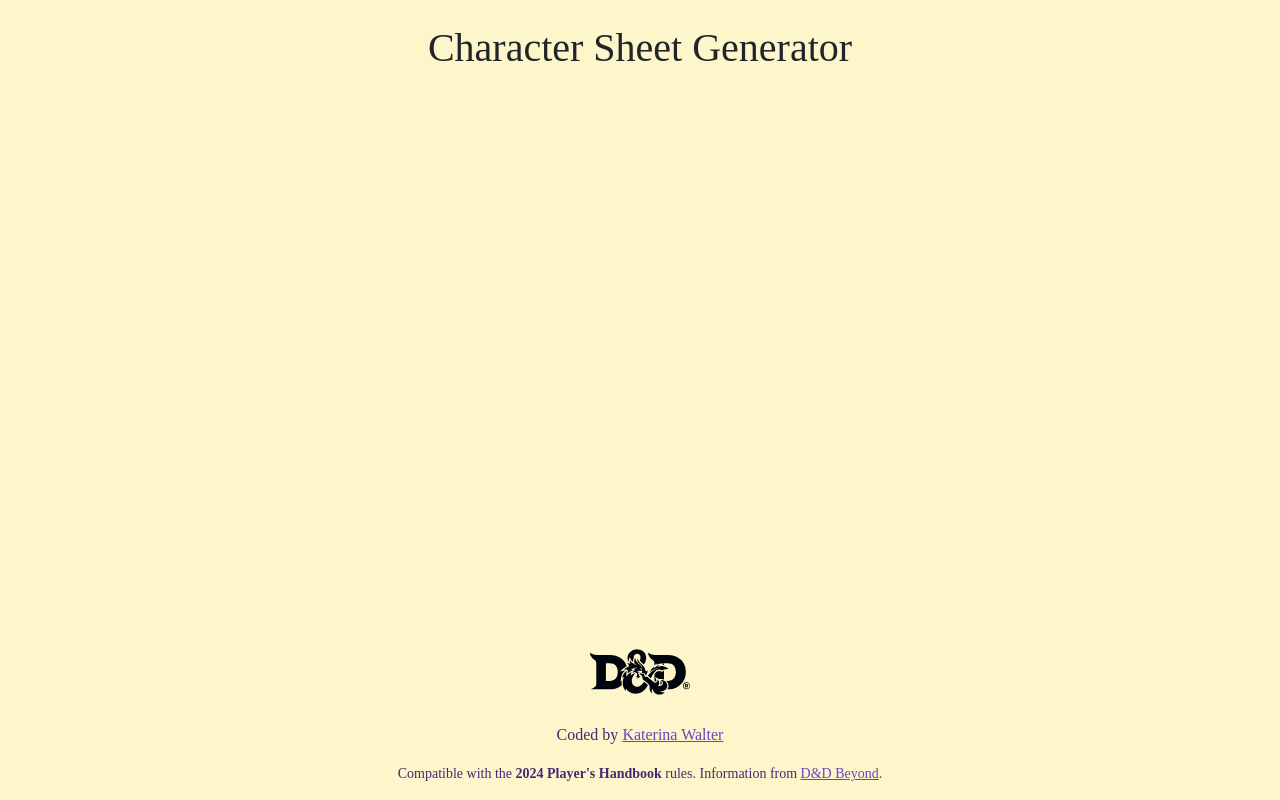
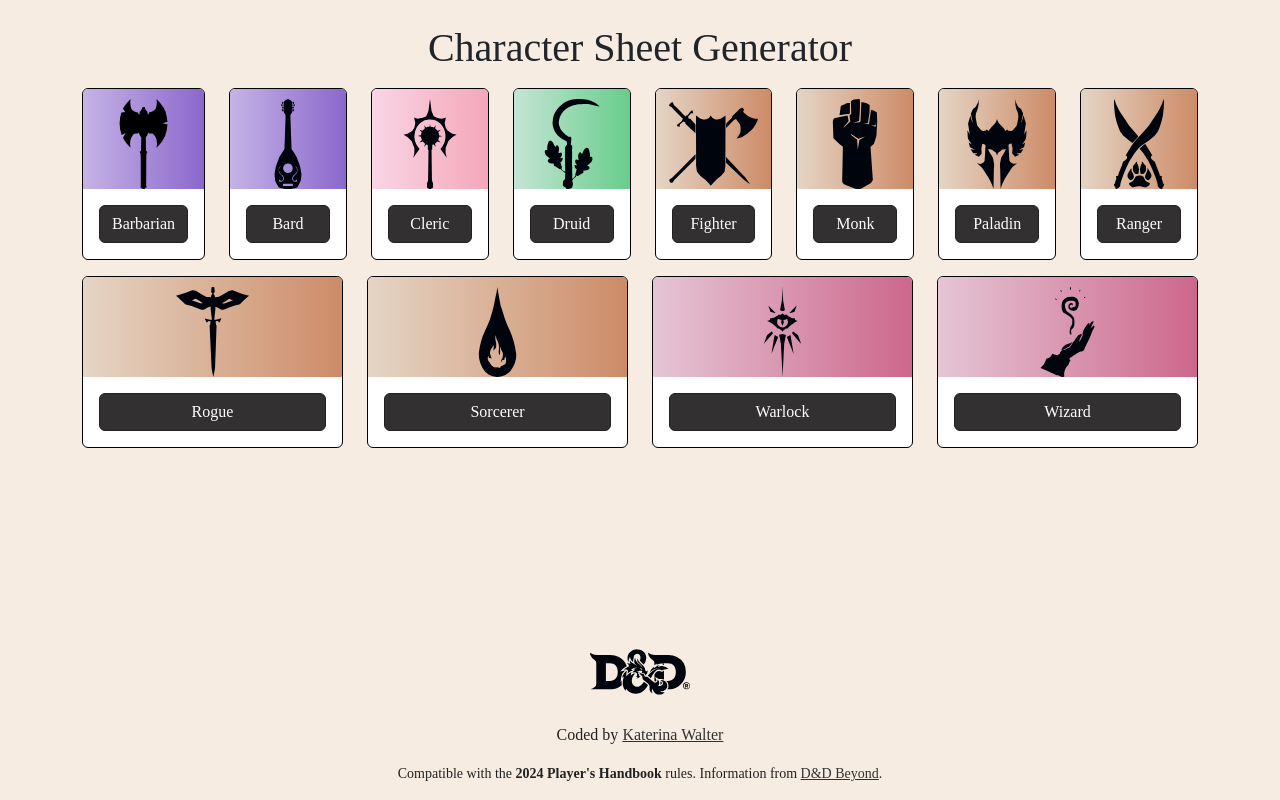
Before and after one commit to KaterinaWalter/character-sheet-app, a React (Vite) app: page / in a window 1280 px wide. Built offline with nearby package versions, Linux system fonts and the light colour scheme; a web font is replaced by a local one.

Commit message:
finished ClassSelection view

```diff
--- a/src/App.css
+++ b/src/App.css
@@ -1,11 +1,27 @@
 @import url('https://fonts.googleapis.com/css2?family=Bellefair&family=IM+Fell+English+SC&display=swap');
 
 :root {
-  --beige: #FEF6CB;
-  --purple-01: #C5B3E5;
-  --purple-02: #8B67CD;
-  --purple-03: #6F42C1;
-  --purple-04: #432874;
+  --beige: #f7ece1;
+  --purple1: #C5B3E5;
+  --purple2: #8B67CD;
+  --purple3: #6F42C1;
+  --purple4: #432874;
+  --grey1: #c1bdb3;
+  --grey2: #7f7979;
+  --grey3: #323031;
+  --grey4: #222122;
+  --barbarian: linear-gradient(90deg, #C5B3E5 0%, #8B67CD 100%);
+  --bard: linear-gradient(90deg, #C5B3E5 0%, #8B67CD 100%);
+  --cleric: linear-gradient(90deg, #F9D5E5 0%, #F4A7B9 100%);
+  --druid: linear-gradient(90deg, #C5E5D5 0%, #67CD8B 100%);
+  --fighter: linear-gradient(90deg, #E5D5C5 0%, #CD8B67 100%);
+  --monk: linear-gradient(90deg, #E5D5C5 0%, #CD8B67 100%);
+  --paladin: linear-gradient(90deg, #E5D5C5 0%, #CD8B67 100%);
+  --ranger: linear-gradient(90deg, #E5D5C5 0%, #CD8B67 100%);
+  --rogue: linear-gradient(90deg, #E5D5C5 0%, #CD8B67 100%);
+  --sorcerer: linear-gradient(90deg, #E5D5C5 0%, #CD8B67 100%);
+  --wizard: linear-gradient(90deg, #E5C5D5 0%, #CD678B 100%);
+  --warlock: linear-gradient(90deg, #E5C5D5 0%, #CD678B 100%);
 }
 
 body {
@@ -21,29 +37,34 @@ h1, h2, h3, strong, button, label {
 }
 
 footer {
-  color: #432874 !important;
+  color: var(--grey4) !important;
 }
 
 footer a {
-  color: #6F42C1 !important;
+  color: var(--grey3) !important;
+}
+
+.card-img-top {
+  color: inherit !important;
 }
 
 .btn-primary {
-  background: #6F42C1 !important;
-  border-color: #432874 !important;
+  background: var(--grey3) !important;
+  border-color: var(--grey4) !important;
   color: white !important;
 }
 .btn-primary:hover {
-  background: #8B67CD !important;
-  border-color: #432874 !important;
+  background: var(--grey2) !important;
+  border-color: var(--grey3) !important;
   color: white !important;
-  transform: scale(1.1);
+  transform: scale(1.05);
 }
+
 .logo {
   max-height: 100px;
 }
 .card {
-  background: #FEF6CB !important;
+  background: white !important;
   border-color: black !important;
 }
 .card-img-top {
@@ -92,7 +113,7 @@ footer a {
   }
 }
 
-/* Custom Dropdown Styles */
+/* Custom Dropdown Styles
 .dd-menu {
   position: relative;
   display: inline-block;
@@ -122,8 +143,6 @@ footer a {
 .dd-content div:hover {
   background-color: #f1f1f1;
 }
-
-/* Tooltip Styles */
 .dd-hover-info {
   position: absolute;
   background: #FEF6CB !important;
@@ -143,8 +162,7 @@ footer a {
   margin: 0;
   color: #555;
 }
-
-/* Ensure parent elements do not clip the tooltip */
 .dd-menu, #form-container {
   overflow: visible !important;
 }
+*/
--- a/src/App.jsx
+++ b/src/App.jsx
@@ -32,7 +32,7 @@ export default function App() {
     <CharacterProvider>
     <div className="App d-flex flex-column min-vh-100">
       <Header />
-      <main>{renderView()}</main>
+      <main className="container-fluid">{renderView()}</main>
       <Footer />
     </div>
     </CharacterProvider>
--- a/src/components/forms/AbilityForm.jsx
+++ b/src/components/forms/AbilityForm.jsx
@@ -0,0 +1,7 @@
+export default function AbilityForm() {
+    return (
+        <div>
+            <h1>Ability Scores</h1>
+        </div>
+    );
+}
--- a/src/components/forms/BackgroundForm.jsx
+++ b/src/components/forms/BackgroundForm.jsx
@@ -0,0 +1,7 @@
+export default function BackgroundForm() {
+    return (
+        <div>
+            <h1>Character Background</h1>
+        </div>
+    );
+}
--- a/src/components/forms/ClassSpecificForm.jsx
+++ b/src/components/forms/ClassSpecificForm.jsx
@@ -0,0 +1,130 @@
+import { CharacterContext } from '../../context/CharacterContext';
+
+export default function ClassSpecificForm() {
+  const { character } = useContext(CharacterContext);
+
+  switch (character.class) {
+    case 'Barbarian':
+      return <BarbarianForm />;
+    case 'Bard':
+      return <BardForm />;
+    case 'Cleric':
+      return <ClericForm />;
+    case 'Druid':
+      return <DruidForm />;
+    case 'Fighter':
+      return <FighterForm />;
+    case 'Monk':
+      return <MonkForm />;
+    case 'Paladin':
+      return <PaladinForm />;
+    case 'Ranger':
+      return <RangerForm />;
+    case 'Rogue':
+      return <RogueForm />;
+    case 'Sorcerer':
+      return <SorcererForm />;
+    case 'Warlock':
+      return <WarlockForm />;
+    case 'Wizard':
+      return <WizardForm />;
+    default:
+      return <div>Please select a class.</div>;
+  }
+}
+
+export function BarbarianForm() {
+    return (
+        <div>
+            <h2>Barbarian Class</h2>
+        </div>
+    );
+}
+
+export function BardForm() {
+    return (
+        <div>
+            <h2>Bard Class</h2>
+        </div>
+    );
+}
+
+export function ClericForm() {
+    return (
+        <div>
+            <h2>Cleric Class</h2>
+        </div>
+    );
+}
+
+export function DruidForm() {
+    return (
+        <div>
+            <h2>Druid Class</h2>
+        </div>
+    );
+}
+
+export function FighterForm() {
+    return (
+        <div>
+            <h2>Fighter Class</h2>
+        </div>
+    );
+}
+
+export function MonkForm() {
+    return (
+        <div>
+            <h2>Monk Class</h2>
+        </div>
+    );
+}
+
+export function PaladinForm() {
+    return (
+        <div>
+            <h2>Paladin Class</h2>
+        </div>
+    );
+}
+
+export function RangerForm() {
+    return (
+        <div>
+            <h2>Ranger Class</h2>
+        </div>
+    );
+}
+
+export function RogueForm() {
+    return (
+        <div>
+            <h2>Rogue Class</h2>
+        </div>
+    );
+}
+
+export function SorcererForm() {
+    return (
+        <div>
+            <h2>Sorcerer Class</h2>
+        </div>
+    );
+}
+
+export function WarlockForm() {
+    return (
+        <div>
+            <h2>Warlock Class</h2>
+        </div>
+    );
+}
+
+export function WizardForm() {
+    return (
+        <div>
+            <h2>Wizard Class</h2>
+        </div>
+    );
+}
--- a/src/components/views/CharacterDetails.jsx
+++ b/src/components/views/CharacterDetails.jsx
@@ -1,3 +1,13 @@
+import BackgroundForm from "../forms/BackgroundForm";
+import ClassSpecificForm from "../forms/ClassSpecificForm";
+import AbilityForm from "../forms/AbilityForm";
+
 export default function CharacterDetails() {
-    return ("");
+    return (
+        <div>
+            <BackgroundForm />
+            <ClassSpecificForm />
+            <AbilityForm />
+        </div>
+    );
 }
--- a/src/components/views/ClassSelection.jsx
+++ b/src/components/views/ClassSelection.jsx
@@ -1,3 +1,49 @@
-export default function ClassSelection() {
-    return ("");
+import React, { useContext } from 'react';
+import { CharacterContext } from '../../context/CharacterContext';
+
+export default function ClassSelection({ onNext }) {
+  const classes = [
+    { imgSrc: './src/assets/ClassIcon-Barbarian.svg', classTitle: 'Barbarian', classColor: 'var(--barbarian)' },
+    { imgSrc: './src/assets/ClassIcon-Bard.svg', classTitle: 'Bard', classColor: 'var(--bard)' },
+    { imgSrc: './src/assets/ClassIcon-Cleric.svg', classTitle: 'Cleric', classColor: 'var(--cleric)' },
+    { imgSrc: './src/assets/ClassIcon-Druid.svg', classTitle: 'Druid', classColor: 'var(--druid)' },
+    { imgSrc: './src/assets/ClassIcon-Fighter.svg', classTitle: 'Fighter', classColor: 'var(--fighter)' },
+    { imgSrc: './src/assets/ClassIcon-Monk.svg', classTitle: 'Monk', classColor: 'var(--monk)' },
+    { imgSrc: './src/assets/ClassIcon-Paladin.svg', classTitle: 'Paladin', classColor: 'var(--paladin)' },
+    { imgSrc: './src/assets/ClassIcon-Ranger.svg', classTitle: 'Ranger', classColor: 'var(--ranger)' },
+    { imgSrc: './src/assets/ClassIcon-Rogue.svg', classTitle: 'Rogue', classColor: 'var(--rogue)' },
+    { imgSrc: './src/assets/ClassIcon-Sorcerer.svg', classTitle: 'Sorcerer', classColor: 'var(--sorcerer)' },
+    { imgSrc: './src/assets/ClassIcon-Warlock.svg', classTitle: 'Warlock', classColor: 'var(--warlock)' },
+    { imgSrc: './src/assets/ClassIcon-Wizard.svg', classTitle: 'Wizard', classColor: 'var(--wizard)' },
+  ];
+
+  return (
+    <div className="container" id="class-btn-container">
+      <div className="row">
+        {classes.map((classInfo, index) => (
+          <ClassCard key={index} imgSrc={classInfo.imgSrc} classTitle={classInfo.classTitle} classColor={classInfo.classColor} onNext={onNext} />
+        ))}
+      </div>
+    </div>
+  );
 }
+
+export function ClassCard({ imgSrc, classTitle, classColor, onNext }) {
+  const { setCharacterClass } = useContext(CharacterContext);
+
+  const handleClassSelect = () => {
+    setCharacterClass(classTitle);
+    onNext();
+  };
+
+  return (
+    <div className="col-md my-2">
+      <div className="card" >
+        <img src={imgSrc} className="card-img-top" alt={`${classTitle} icon`} style={{ background: classColor, color: classColor }} />
+        <div className="card-body">
+          <button className="btn btn-primary w-100" onClick={handleClassSelect}>{classTitle}</button>
+        </div>
+      </div>
+    </div>
+  );
+}
--- a/src/context/CharacterContext.jsx
+++ b/src/context/CharacterContext.jsx
@@ -11,8 +11,15 @@ export const CharacterProvider = ({ children }) => {
     background: '',
     abilityScores: {},
   });
+  // Function to update the character class
+  const setCharacterClass = (characterClass) => {
+    setCharacter((prevCharacter) => ({
+      ...prevCharacter,
+      class: characterClass,
+    }));
+  };
   return (
-    <CharacterContext.Provider value={{ character, setCharacter }}>
+    <CharacterContext.Provider value={{ character, setCharacter, setCharacterClass }}>
       {children}
     </CharacterContext.Provider>
   );
```
Also changed, not shown: src/assets/ClassIcon-Barbarian.svg.
